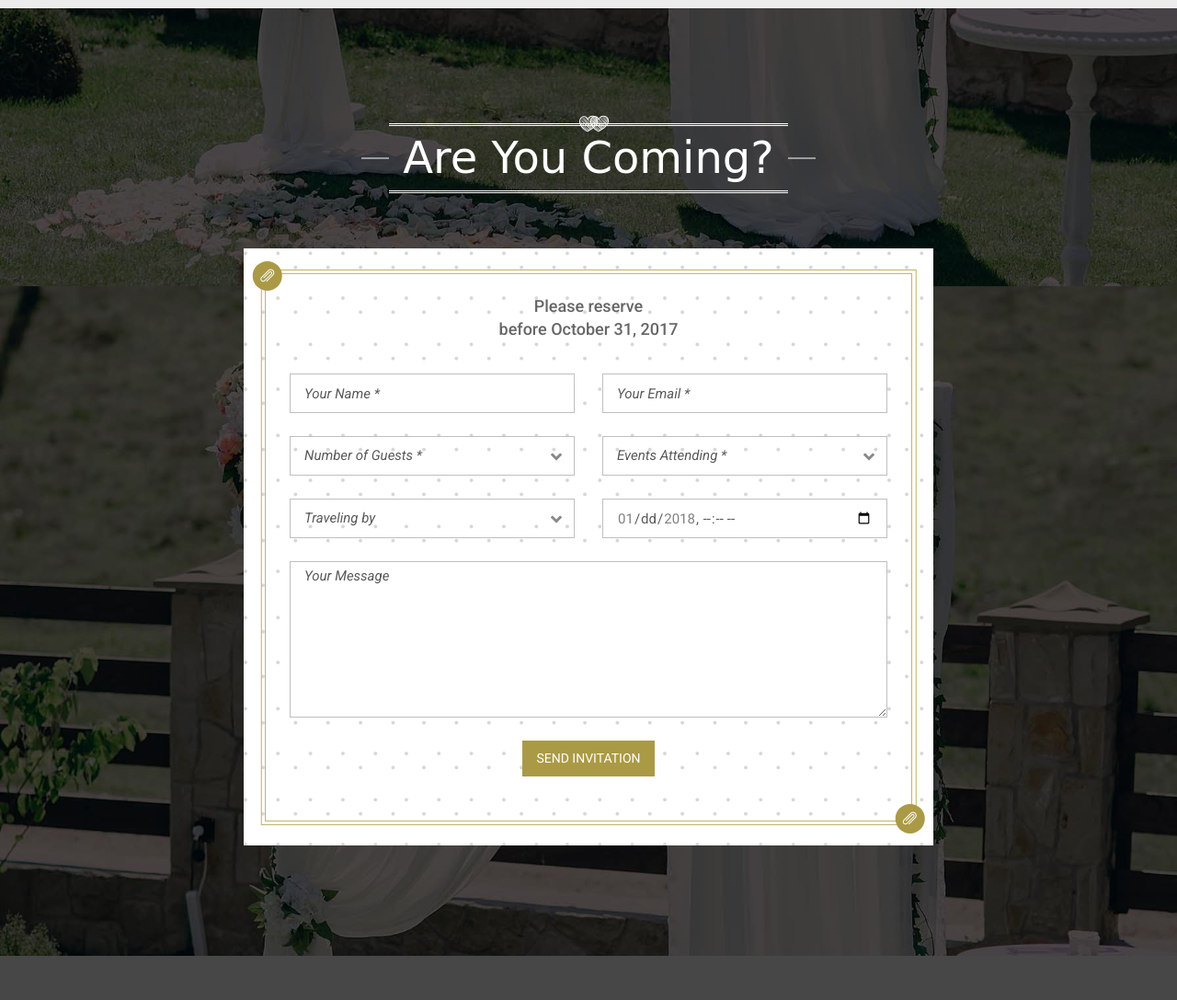
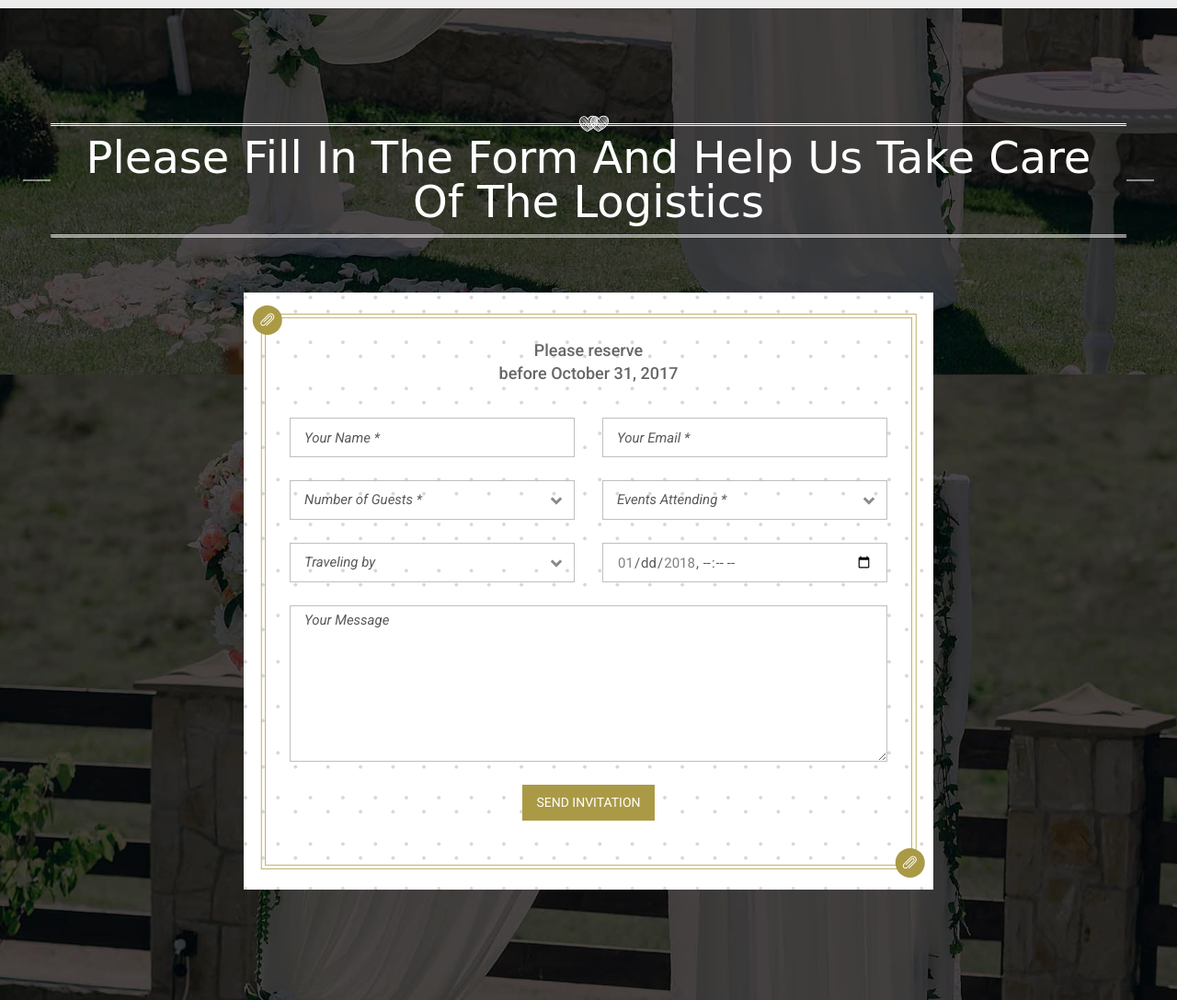
Before and after one commit to akhale3/nikish, a plain HTML site: page index.html in a window 1280 px wide. Shown: the part 8780-9867 px from the top of the page at 92% size. Drawn offline with Linux system fonts and the light colour scheme; a web font is replaced by a local one.

Commit message:
changed are you coming? text

```diff
--- a/index.html
+++ b/index.html
@@ -613,7 +613,7 @@
                             <i class="fi flaticon-social"></i>
                             <i class="fi flaticon-social"></i>
                         </div>
-                        <h2>Are you coming?</h2>
+                        <h2>Please fill in the form and help us take care of the logistics</h2>
                         <div class="double-line double-line-bottom"></div>
                     </div>
                 </div> <!-- end of section-title -->
```
Also changed, not shown: 1 other file.
